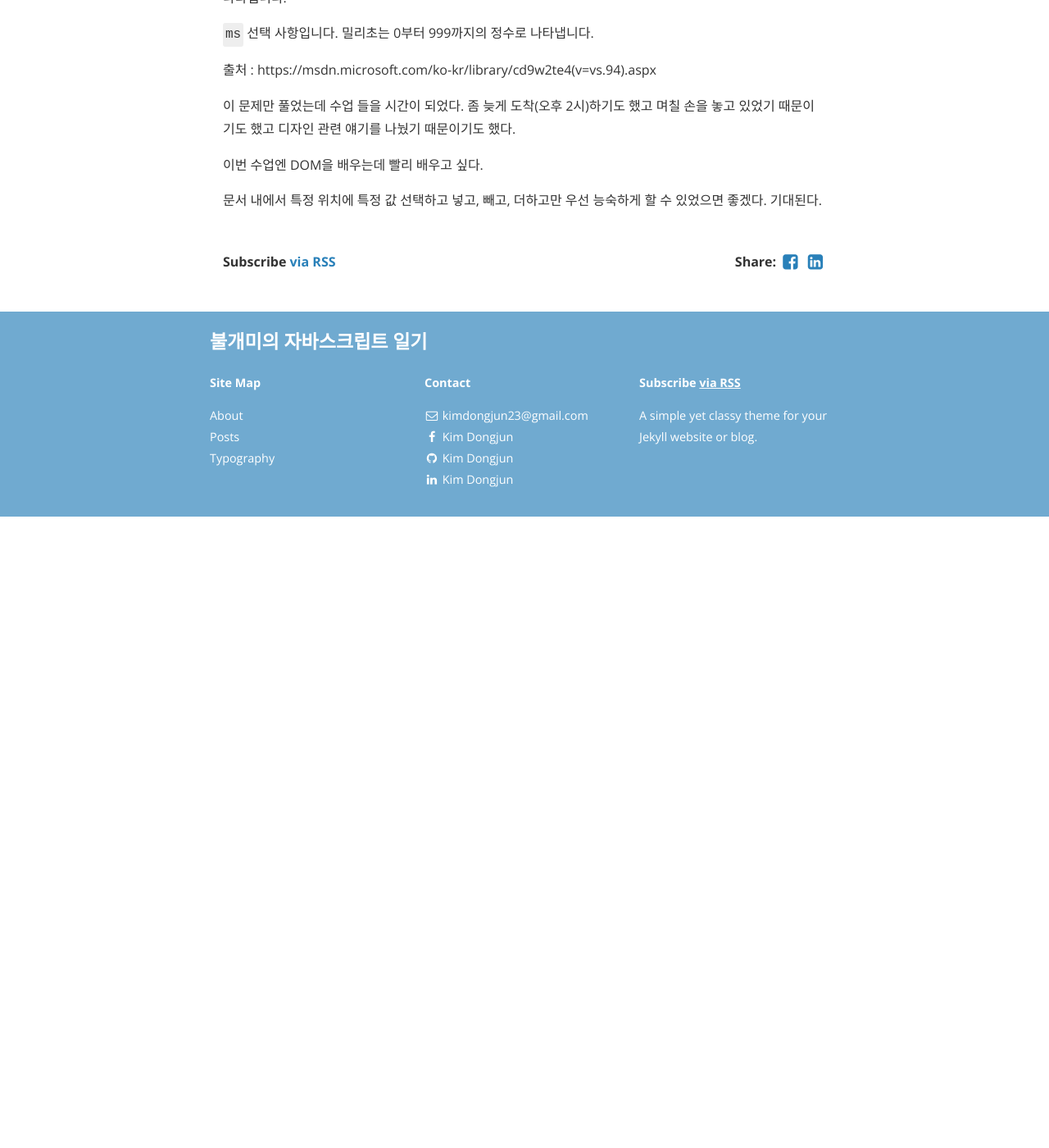
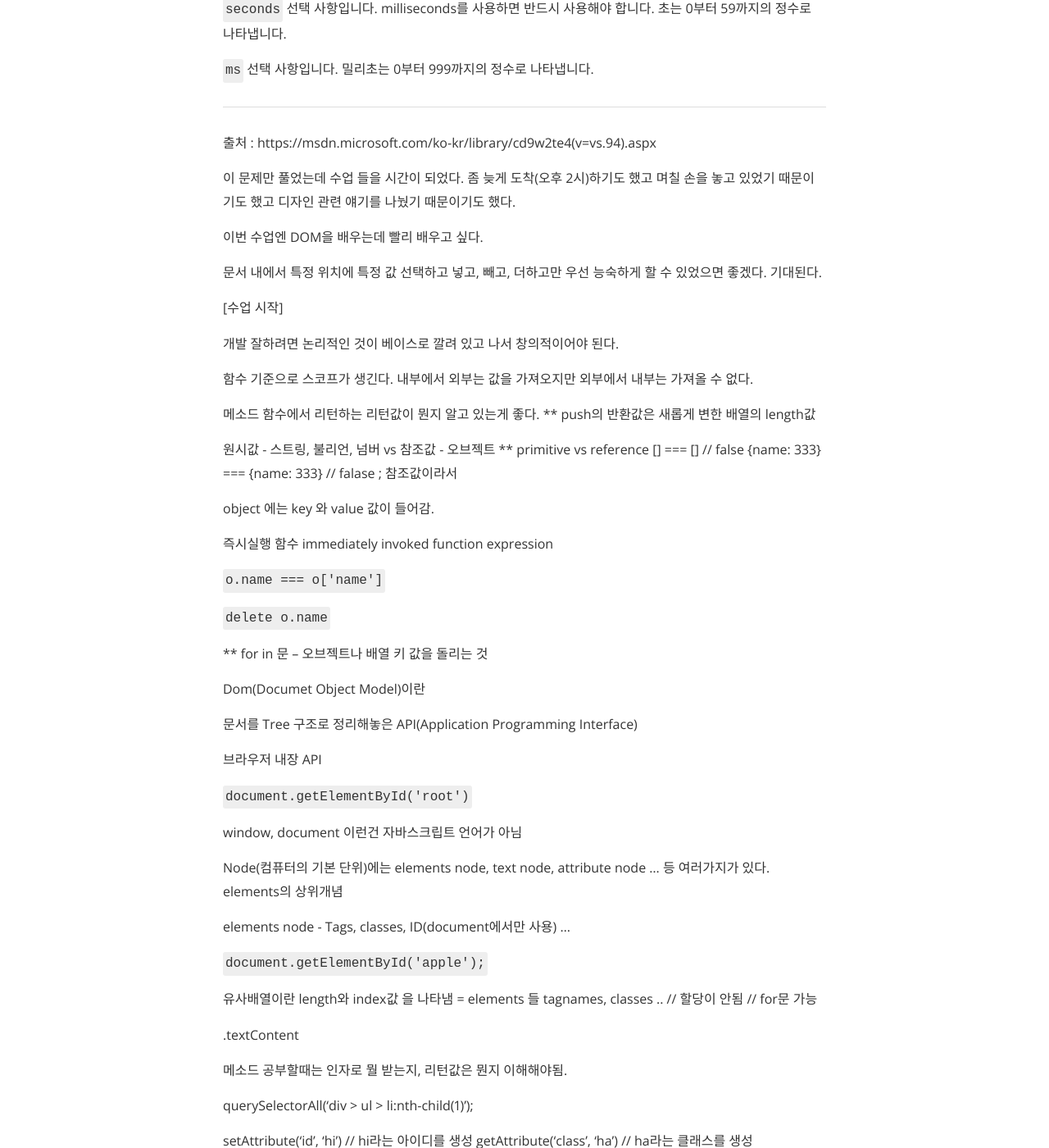
Before and after one commit to redant23/redant23.github.io, a Jekyll site: the page built from _posts/2018-02-12-자바스크립트 일기.markdown, in a window 1280 px wide and 1400 px high, scrolled down 1113 px. Shown: the whole window at 82% size. Built offline with Jekyll 4.4.1, drawn with Linux system fonts in a browser that asks for light colours; nearby versions of some CDN libraries; before the commit the page ends 1743 px from its top, so only the background shows below that; some of the changed text lies outside the part shown.

Commit message:
일기 미정리

```diff
--- a/_posts/2018-02-12-자바스크립트 일기.markdown
+++ b/_posts/2018-02-12-자바스크립트 일기.markdown
@@ -19,6 +19,7 @@ Date 함수는 `var x = new Date('YYYY-MM-DD');` 이런 식으로 먼저 선언
 
 date 메소드를 활용하여 값을 이용할 수 있다.
 
+---
 
 `dateObj`
 필수 사항    Date 개체가 할당되는 변수 이름입니다.
@@ -47,6 +48,8 @@ date 메소드를 활용하여 값을 이용할 수 있다.
 `ms`
 선택 사항입니다.  밀리초는 0부터 999까지의 정수로 나타냅니다.
 
+---
+
 출처 : https://msdn.microsoft.com/ko-kr/library/cd9w2te4(v=vs.94).aspx
 
 이 문제만 풀었는데 수업 들을 시간이 되었다. 좀 늦게 도착(오후 2시)하기도 했고 며칠 손을 놓고 있었기 때문이기도 했고 디자인 관련 얘기를 나눴기 때문이기도 했다.
@@ -55,3 +58,82 @@ date 메소드를 활용하여 값을 이용할 수 있다.
 이번 수업엔 DOM을 배우는데 빨리 배우고 싶다.
 
 문서 내에서 특정 위치에 특정 값 선택하고 넣고, 빼고, 더하고만 우선 능숙하게 할 수 있었으면 좋겠다. 기대된다.
+
+
+[수업 시작]
+
+개발 잘하려면 논리적인 것이 베이스로 깔려 있고 나서 창의적이어야 된다.
+
+함수 기준으로 스코프가 생긴다. 내부에서 외부는 값을 가져오지만 외부에서 내부는 가져올 수 없다.
+
+메소드 함수에서 리턴하는 리턴값이 뭔지 알고 있는게 좋다. ** push의 반환값은 새롭게 변한 배열의 length값
+
+원시값 - 스트링, 불리언, 넘버 vs 참조값 - 오브젝트    **  primitive vs reference [] === []  // false {name: 333} === {name: 333} // falase ; 참조값이라서
+
+object 에는 key 와 value 값이 들어감.
+
+즉시실행 함수 immediately invoked function expression
+
+`o.name === o['name']`
+
+`delete o.name`
+
+** for in 문 -- 오브젝트나 배열 키 값을 돌리는 것
+
+
+Dom(Documet Object Model)이란
+
+문서를 Tree 구조로 정리해놓은 API(Application Programming Interface)
+
+브라우저 내장 API
+
+`document.getElementById('root')`
+
+window, document 이런건 자바스크립트 언어가 아님
+
+Node(컴퓨터의 기본 단위)에는 elements node, text node, attribute node ... 등 여러가지가 있다. elements의 상위개념
+
+elements node - Tags, classes, ID(document에서만 사용) ...
+
+`document.getElementById('apple');`
+
+유사배열이란 length와 index값 을 나타냄  = elements 들 tagnames, classes .. // 할당이 안됨 // for문 가능
+
+.textContent
+
+메소드 공부할때는 인자로 뭘 받는지, 리턴값은 뭔지 이해해야됨.
+
+querySelectorAll('div > ul > li:nth-child(1)');
+
+
+setAttribute('id', 'hi') // hi라는 아이디를 생성
+getAttribute('class', 'ha') // ha라는 클래스를 생성
+
+
+!! b.classlist // class 개체 건드릴 때 사용
+
+!! b.dataset // !! <- 중요
+
+b.style // css 수정
+
+b.innerHTML // 안의 HTML 추출
+
+var b = createElement('img')  // 문서에 들어가지 않고 생성만 되어있음
+
+b.textContent = 'dkdjd'
+
+b.src = 'kdfjdk.com/dkdk.jpg'
+
+h1.appendChild(b);  // 마지막 자식으로 넣어준다.
+
+h1.removeChild(b);  // 자식을 지워준다.
+
+h1.replaceChild(b);  // 자식을 교체해준다.
+
+
+`Date`// 날짜함수 다 외울려고 하면 안되고 그때그때 찾아 쓰자. 범위가 엄청 크다.
+
+setTimeout, setInterval // 특정 시간 뒤에 함수를 호출 또는 반복 호출
+
+
+//돔 과제 담주 월욜까지,
```
